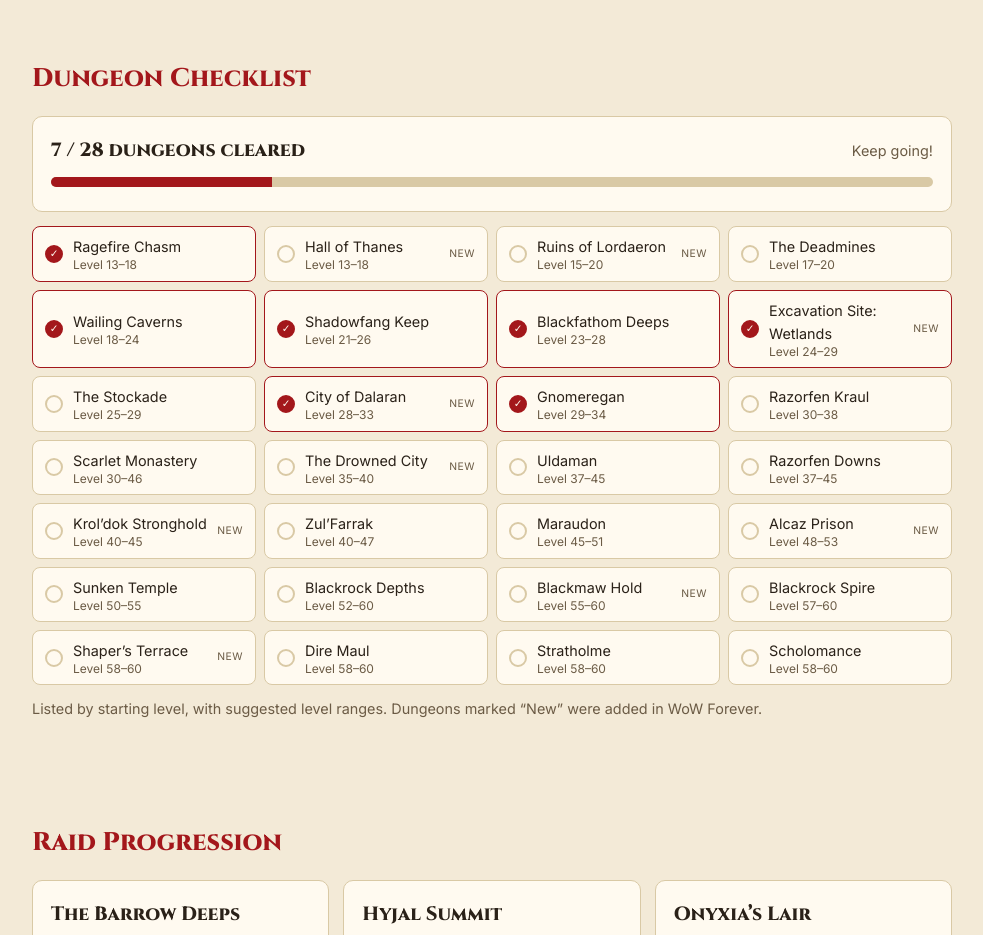
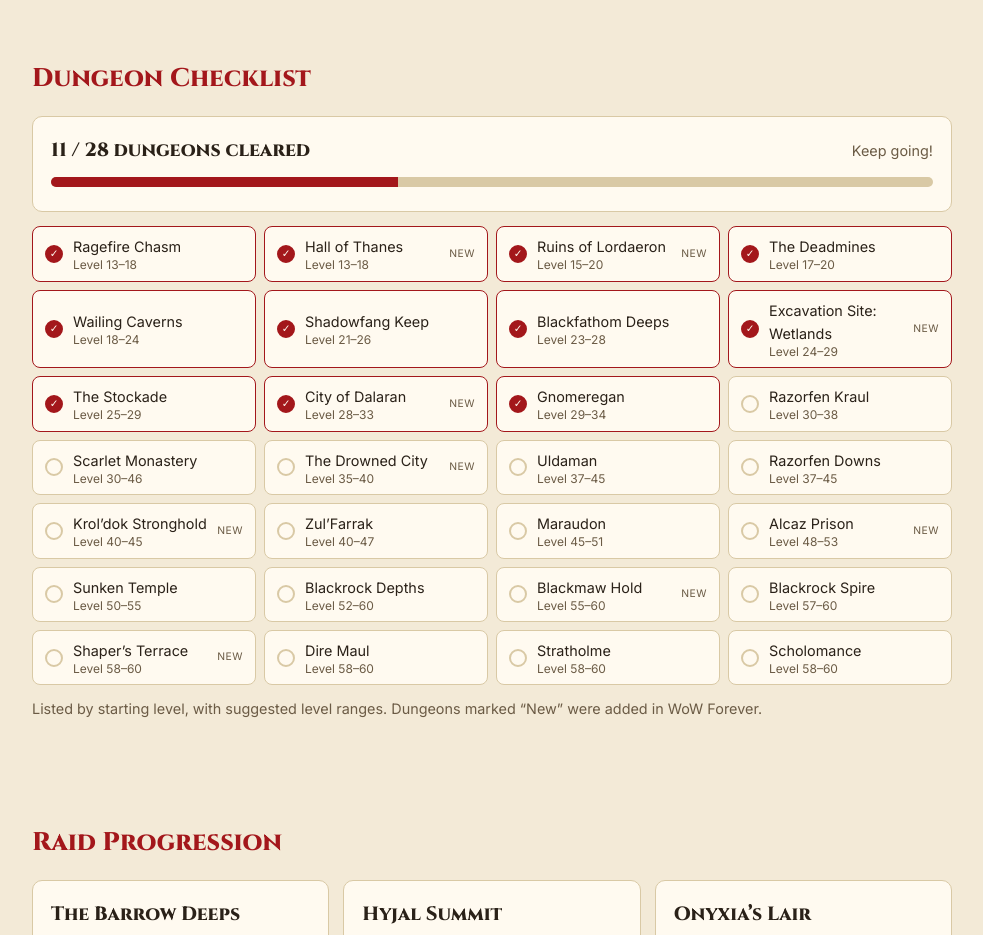
Before and after one commit to Ne0Squid/Dirty-Socks, a plain HTML site: page index.html in a window 1280 px wide. Shown: the part 2380-3315 px from the top of the page, without its empty margins (148-1131 px from the left). Drawn offline with Linux system fonts and the light colour scheme.

Commit message:
Add files via upload

```diff
--- a/index.html
+++ b/index.html
@@ -185,7 +185,7 @@ function render(d){
 }
 document.getElementById("yr").textContent=new Date().getFullYear();
 // ===== DUNGEON CHECKLIST: add a dungeon’s name to "cleared" once the guild has beaten it =====
-const cleared=["Ragefire Chasm","Wailing Caverns","Shadowfang Keep","Blackfathom Deeps","Excavation Site: Wetlands","City of Dalaran","Gnomeregan"];
+const cleared=["Ragefire Chasm","Wailing Caverns","Shadowfang Keep","Blackfathom Deeps","Excavation Site: Wetlands","City of Dalaran","Gnomeregan","Hall of Thanes","Ruins of Lordaeron","The Deadmines","The Stockade"];
 const dungeons=[ // [name, lowest level, highest level, new in Forever?]
  ["Ragefire Chasm",13,18],["Hall of Thanes",13,18,1],["Ruins of Lordaeron",15,20,1],["The Deadmines",17,20],
  ["Wailing Caverns",18,24],["Shadowfang Keep",21,26],["Blackfathom Deeps",23,28],["Excavation Site: Wetlands",24,29,1],
```
